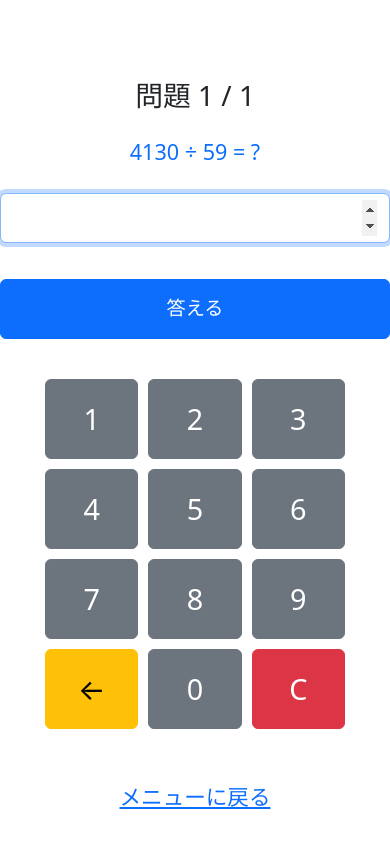
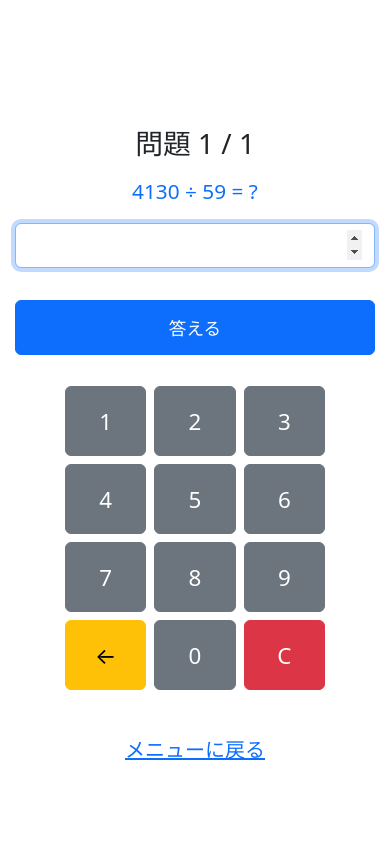
Before and after one commit to jakepeter/calc_app, a Flask app: page /quiz in a window 390 px wide. Run offline with Flask 3, Linux system fonts and the light colour scheme; the visitor is signed in with stand-in values (Sample User, id 1).

Commit message:
Fix layout to avoid bottom cutoff on mobile

```diff
--- a/templates/quiz.html
+++ b/templates/quiz.html
@@ -15,29 +15,27 @@
     .keypad {
       display: grid;
       grid-template-columns: repeat(3, 1fr);
-      gap: 10px;
-      max-width: 300px;
-      margin: 20px auto;
+      gap: 8px;
+      max-width: 260px;
+      margin: 15px auto;
     }
     .keypad button {
-      font-size: 1.8rem;
-      padding: 15px;
-      height: 80px;  /* 高さを統一 */
+      font-size: 1.4rem;
+      padding: 12px;
+      height: 70px;
     }
     .submit-button {
-      font-size: 1.2rem;
-      margin: 20px 0; /* 上下の余白を広げる */
-      height: 60px;    /* 高さも設定（任意） */
+      font-size: 1.1rem;
+      margin: 16px 0;
+      height: 55px;
     }
-    /* 正解・不正解メッセージ用の余白確保 */
     .result-message {
-      min-height: 3rem; /* メッセージがないときも余白を確保 */
+      min-height: 3rem;
     }
   </style>
 </head>
-<body class="d-flex justify-content-center align-items-center vh-100">
-  <div class="text-center fs-4" style="width: 100%; max-width: 400px;">
-
+<body class="d-flex justify-content-center align-items-center vh-100" style="overflow-y: auto;">
+  <div class="text-center fs-5" style="width: 100%; max-width: 360px;">
     <div class="result-message">
       {% if result %}
         {% if '不正解' in result %}
@@ -49,16 +47,14 @@
     </div>
 
     <h1>問題 {{ current }} / {{ total }}</h1>
-    <p class="text-primary my-4">{{ num1 }} {{ symbol }} {{ num2 }} = ?</p>
+    <p class="text-primary my-3" style="font-size:1.3rem;">{{ num1 }} {{ symbol }} {{ num2 }} = ?</p>
 
     <form id="answerForm" action="{{ url_for('check_answer') }}" method="post">
       <input type="hidden" name="correct_answer" value="{{ correct_answer }}">
-      <input type="number" name="user_answer" id="userAnswer" autofocus required class="form-control mb-3 text-center" style="font-size: 1.5rem;">
+      <input type="number" name="user_answer" id="userAnswer" autofocus required class="form-control mb-3 text-center" style="font-size: 1.3rem;">
 
-      <!-- 答えるボタンを上に配置 -->
       <button type="submit" class="btn btn-primary w-100 submit-button">答える</button>
 
-      <!-- テンキー -->
       <div class="keypad">
         {% for i in range(1, 10) %}
           <button type="button" class="btn btn-secondary" onclick="appendNumber('{{ i }}')">{{ i }}</button>
```
